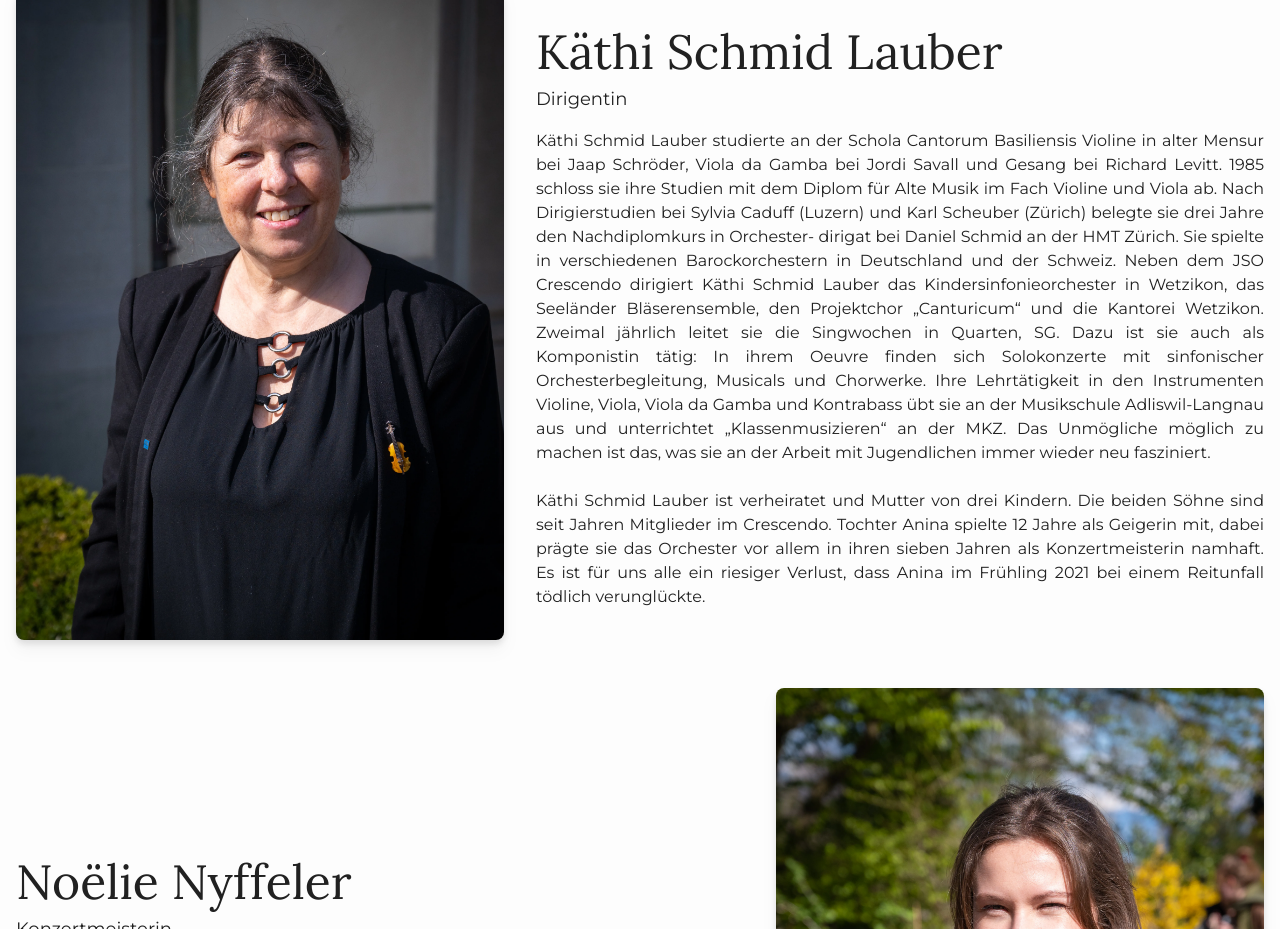
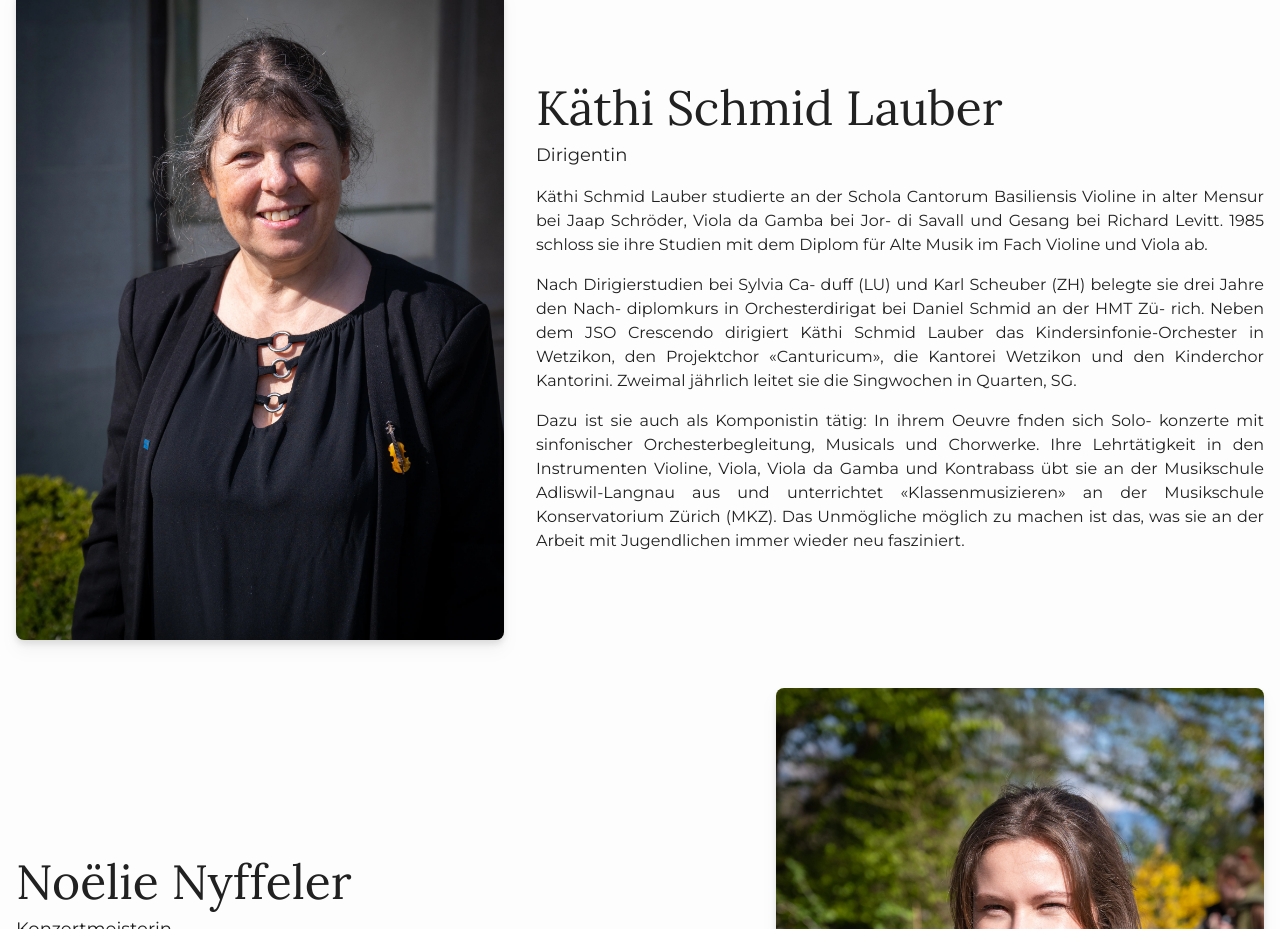
Before and after one commit to jso-crescendo/website, a Next.js app: page /orchester in a window 1280 px wide. Shown: the part 1360-2289 px from the top of the page. Built offline with nearby package versions, Linux system fonts and the light colour scheme.

Commit message:
update käthi text

```diff
--- /dev/null
+++ b/src/app/orchester/kaethiSection.tsx
@@ -0,0 +1,40 @@
+import KaethiImage from '@/images/people/kaethi.webp';
+import {ImageSection} from '@/components/image-section';
+import {Text} from '@/components/text';
+
+export const KaethiSection: React.FC = () => (
+  <ImageSection
+    image={{
+      src: KaethiImage,
+      alt: 'Portrait Foto von Käthi Schmid Lauber',
+      vertical: true,
+    }}
+    title="Käthi Schmid Lauber"
+    subtitle="Dirigentin"
+    textOnly={false}
+  >
+    <Text className="mb-4">
+      Käthi Schmid Lauber studierte an der Schola Cantorum Basiliensis Violine
+      in alter Mensur bei Jaap Schröder, Viola da Gamba bei Jor- di Savall und
+      Gesang bei Richard Levitt. 1985 schloss sie ihre Studien mit dem Diplom
+      für Alte Musik im Fach Violine und Viola ab.
+    </Text>
+    <Text className="mb-4">
+      Nach Dirigierstudien bei Sylvia Ca- duff (LU) und Karl Scheuber (ZH)
+      belegte sie drei Jahre den Nach- diplomkurs in Orchesterdirigat bei Daniel
+      Schmid an der HMT Zü- rich. Neben dem JSO Crescendo dirigiert Käthi Schmid
+      Lauber das Kindersinfonie-Orchester in Wetzikon, den Projektchor
+      «Canturicum», die Kantorei Wetzikon und den Kinderchor Kantorini. Zweimal
+      jährlich leitet sie die Singwochen in Quarten, SG.
+    </Text>
+    <Text>
+      Dazu ist sie auch als Komponistin tätig: In ihrem Oeuvre fnden sich Solo-
+      konzerte mit sinfonischer Orchesterbegleitung, Musicals und Chorwerke.
+      Ihre Lehrtätigkeit in den Instrumenten Violine, Viola, Viola da Gamba und
+      Kontrabass übt sie an der Musikschule Adliswil-Langnau aus und
+      unterrichtet «Klassenmusizieren» an der Musikschule Konservatorium Zürich
+      (MKZ). Das Unmögliche möglich zu machen ist das, was sie an der Arbeit mit
+      Jugendlichen immer wieder neu fasziniert.
+    </Text>
+  </ImageSection>
+);
--- /dev/null
+++ b/src/app/orchester/noelieSection.tsx
@@ -0,0 +1,27 @@
+import {ImageSection} from '../../components/image-section';
+
+import NoelieImage from '@/images/people/noelie.webp';
+
+export const NoelieSection: React.FC = () => (
+  <ImageSection
+    image={{
+      src: NoelieImage,
+      alt: 'Portrait Foto von Noëlie Nyffeler',
+      vertical: true,
+    }}
+    title="Noëlie Nyffeler"
+    subtitle="Konzertmeisterin"
+  >
+    Noëlie Nyffeler begann im Alter von vier Jahren bei Agathe Jerie Geige zu
+    spielen. Während ihrer Gymnasialzeit wurde sie von Julia Schwob
+    unterrichtet. Seit 2020 ist sie im JSO Crescendo Konzertmeisterin, wobei sie
+    bereits seit dem Jahr 2014 Mitglied des Orchesters ist. Des Weiteren spielt
+    sie immer wieder in Luzern bei Projekten des Zentralschweizer
+    Jugendsinfonieorchester ZJSO mit. Neben ihrer Tätigkeit im Orchester als
+    Violinistin singt sie im Vokalensemble CantAmabile im Sopran. Noëlie
+    Nyffeler studiert Germanistik und Romanistik an der Universität Zürich.
+    Neben ihrem Studium ist sie als Lehrerin für Gymivorbereitungskurse und
+    Nachhilfe tätig und wirkt beim Dictionnaire d’Ancien Gascon (DAGél) an der
+    Universität mit.
+  </ImageSection>
+);
--- a/src/app/orchester/page.tsx
+++ b/src/app/orchester/page.tsx
@@ -5,13 +5,11 @@ import {Text} from '@/components/text';
 import OrchesterWideImage from '@/images/2019_jubliaeumskonzert_tonhalle_wide.webp';
 import KonzertreiseImage from '@/images/2019_konzertreise_bulgarien.webp';
 import ChorImage from '@/images/2021_herbstkonzert_chor.webp';
-import SponsorenImage from '@/images/2022_fruehling_bass.webp';
-import GoennerImage from '@/images/2022_fruehling_blech.webp';
 import MitgliedWerdenImage from '@/images/backgrounds/scores_1.webp';
-import KaethiImage from '@/images/people/kaethi.webp';
-import NoeliImage from '@/images/people/noelie.webp';
 
 import {ContentContainer} from '../../components/contentContainer';
+import {KaethiSection} from './kaethiSection';
+import {NoelieSection} from './noelieSection';
 
 export const metadata = {
   title: 'Über uns',
@@ -81,63 +79,8 @@ export default function Orchester() {
         Bühnen dar, sondern schenkt den jungen Leuten gemeinsame, unvergessliche
         Momente.
       </ImageSection>
-      <ImageSection
-        image={{
-          src: KaethiImage,
-          alt: 'Portrait Foto von Käthi Schmid Lauber',
-          vertical: true,
-        }}
-        title="Käthi Schmid Lauber"
-        subtitle="Dirigentin"
-      >
-        Käthi Schmid Lauber studierte an der Schola Cantorum Basiliensis Violine
-        in alter Mensur bei Jaap Schröder, Viola da Gamba bei Jordi Savall und
-        Gesang bei Richard Levitt. 1985 schloss sie ihre Studien mit dem Diplom
-        für Alte Musik im Fach Violine und Viola ab. Nach Dirigierstudien bei
-        Sylvia Caduff (Luzern) und Karl Scheuber (Zürich) belegte sie drei Jahre
-        den Nachdiplomkurs in Orchester- dirigat bei Daniel Schmid an der HMT
-        Zürich. Sie spielte in verschiedenen Barockorchestern in Deutschland und
-        der Schweiz. Neben dem JSO Crescendo dirigiert Käthi Schmid Lauber das
-        Kindersinfonieorchester in Wetzikon, das Seeländer Bläserensemble, den
-        Projektchor „Canturicum“ und die Kantorei Wetzikon. Zweimal jährlich
-        leitet sie die Singwochen in Quarten, SG. Dazu ist sie auch als
-        Komponistin tätig: In ihrem Oeuvre finden sich Solokonzerte mit
-        sinfonischer Orchesterbegleitung, Musicals und Chorwerke. Ihre
-        Lehrtätigkeit in den Instrumenten Violine, Viola, Viola da Gamba und
-        Kontrabass übt sie an der Musikschule Adliswil-Langnau aus und
-        unterrichtet „Klassenmusizieren“ an der MKZ. Das Unmögliche möglich zu
-        machen ist das, was sie an der Arbeit mit Jugendlichen immer wieder neu
-        fasziniert.
-        <br />
-        <br />
-        Käthi Schmid Lauber ist verheiratet und Mutter von drei Kindern. Die
-        beiden Söhne sind seit Jahren Mitglieder im Crescendo. Tochter Anina
-        spielte 12 Jahre als Geigerin mit, dabei prägte sie das Orchester vor
-        allem in ihren sieben Jahren als Konzertmeisterin namhaft. Es ist für
-        uns alle ein riesiger Verlust, dass Anina im Frühling 2021 bei einem
-        Reitunfall tödlich verunglückte.
-      </ImageSection>
-      <ImageSection
-        image={{
-          src: NoeliImage,
-          alt: 'Portrait Foto von Noëlie Nyffeler',
-          vertical: true,
-        }}
-        title="Noëlie Nyffeler"
-        subtitle="Konzertmeisterin"
-      >
-        Noëlie Nyffeler begann im Alter von vier Jahren bei Agathe Jerie Geige
-        zu spielen. Während ihrer Gymnasialzeit wurde sie von Julia Schwob
-        unterrichtet. Seit 2020 ist sie im JSO Crescendo Konzertmeisterin, wobei
-        sie bereits seit dem Jahr 2014 Mitglied des Orchesters ist. Des Weiteren
-        spielt sie immer wieder in Luzern bei Projekten des Zentralschweizer
-        Jugendsinfonieorchester ZJSO mit. Neben ihrer Tätigkeit im Orchester als
-        Violinistin singt sie im Vokalensemble CantAmabile im Sopran. Noëlie
-        Nyffeler studiert Germanistik und Romanistik an der Universität Zürich.
-        Neben ihrem Studium ist sie als Lehrerin für Gymivorbereitungskurse und
-        Nachhilfe tätig und wirkt beim Dictionnaire d’Ancien Gascon (DAGél) an
-        der Universität mit.
-      </ImageSection>
+      <KaethiSection />
+      <NoelieSection />
       <ImageSection
         image={{src: MitgliedWerdenImage, alt: 'Noten auf einem Notenständer'}}
         title="Mitglied werden"
--- a/src/app/sitemap.ts
+++ b/src/app/sitemap.ts
@@ -17,7 +17,7 @@ export default function sitemap(): MetadataRoute.Sitemap {
     },
     {
       url: 'https://jso-crescendo.ch/orchester',
-      lastModified: '2023-06-03T00:00:00.000Z',
+      lastModified: '2024-10-31T22:00:00.000Z',
     },
     {
       url: 'https://jso-crescendo.ch/unterstuetzen',
```
